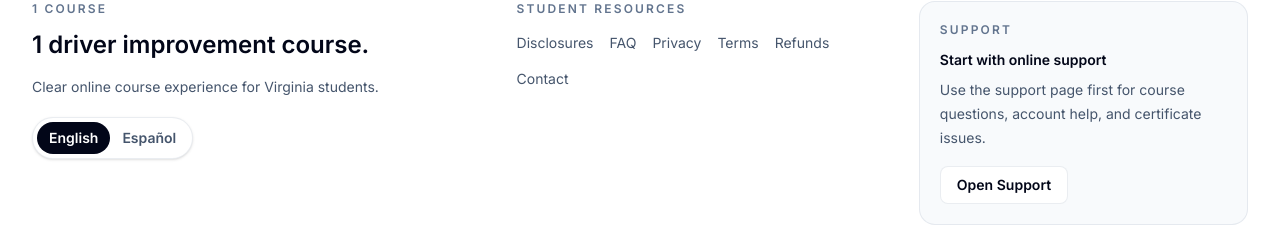
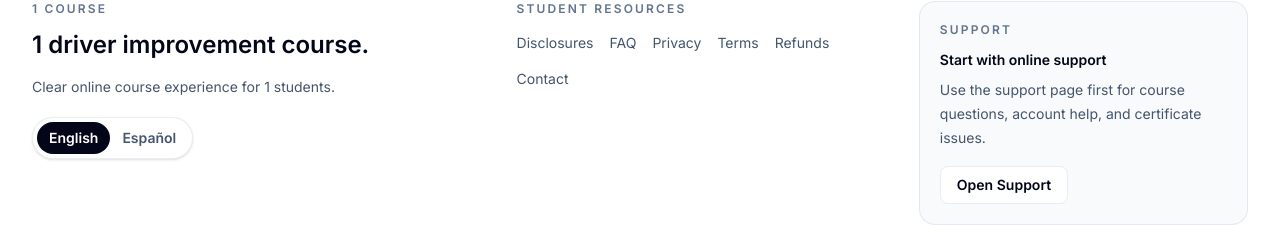
Before and after one commit to ankurfadia-ctrl/driver-course-platform, a Next.js app: page /1/login in a window 1280 px wide. Shown: the part 977-1202 px from the top of the page. Built offline with nearby package versions, Linux system fonts and the light colour scheme; no server answers.

Commit message:
Make shared state copy non-Virginia specific

```diff
--- a/components/state-footer.tsx
+++ b/components/state-footer.tsx
@@ -20,7 +20,7 @@ export default async function StateFooter({ state }: { state: string }) {
       ? {
           courseLabel: `${config.stateName} Course`,
           title: `Curso de mejoramiento para conductores de ${config.stateName}.`,
-          description: "Curso en linea claro y sencillo para estudiantes de Virginia.",
+          description: `Curso en linea claro y sencillo para estudiantes de ${config.stateName}.`,
           resources: "Recursos para estudiantes",
           disclosures: "Informacion",
           faq: "Preguntas",
@@ -37,7 +37,7 @@ export default async function StateFooter({ state }: { state: string }) {
       : {
           courseLabel: `${config.stateName} Course`,
           title: `${config.stateName} driver improvement course.`,
-          description: "Clear online course experience for Virginia students.",
+          description: `Clear online course experience for ${config.stateName} students.`,
           resources: "Student Resources",
           disclosures: "Disclosures",
           faq: "FAQ",
--- a/lib/student-attendance.ts
+++ b/lib/student-attendance.ts
@@ -29,14 +29,14 @@ export const REASON_FOR_ATTENDING_OPTIONS: Array<{
     label: "Court Required (COU)",
     studentLabel: "Court required",
     description:
-      "Choose this only if a court required you to complete a Virginia driver improvement course.",
+      "Choose this only if a court required you to complete a driver improvement course.",
   },
   {
     value: "DMV",
     label: "DMV Required (DMV)",
     studentLabel: "DMV required",
     description:
-      "Choose this if Virginia DMV required you to complete the course.",
+      "Choose this if DMV required you to complete the course.",
   },
   {
     value: "INS",
```
